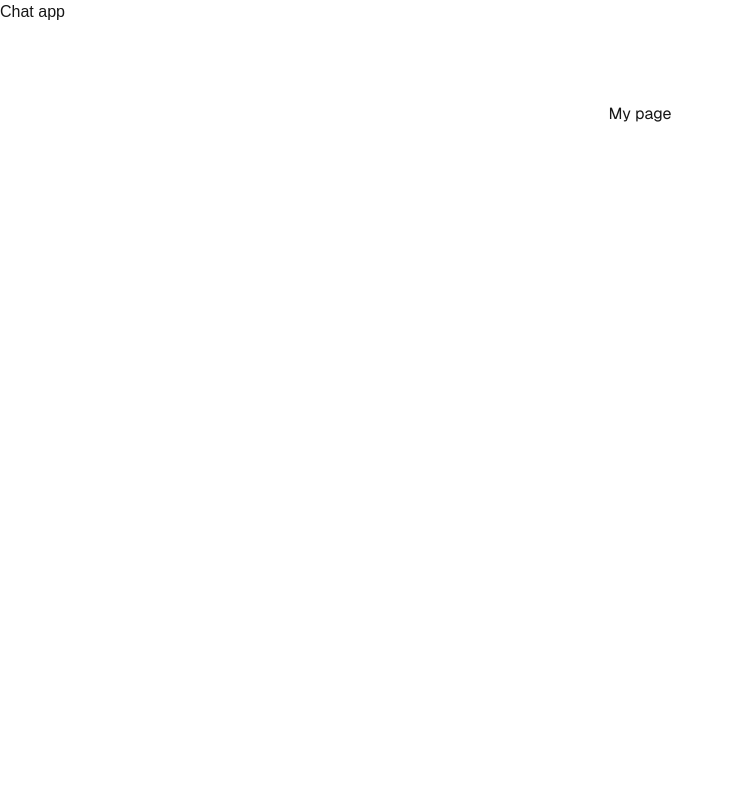
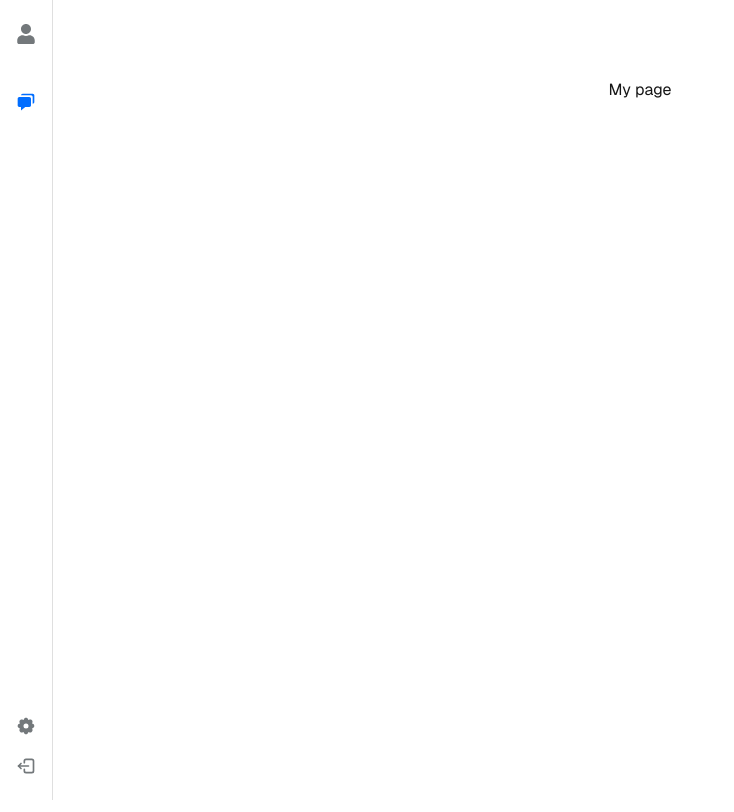
Before and after one commit to sp5255/chat-app, a Next.js app in the folder app-frontend/: page / in a window 1280 px wide. Shown: the top 812 px of the page, without its empty margins (0-734 px from the left). Built offline with nearby package versions, Linux system fonts and the light colour scheme.

Commit message:
feat: added sidenav

```diff
--- a/app-frontend/src/app/_components/Header/index.jsx
+++ b/app-frontend/src/app/_components/Header/index.jsx
@@ -6,4 +6,6 @@ const Header = () => {
   )
 }
 
+
+
 export default Header
--- /dev/null
+++ b/app-frontend/src/app/_components/Sidenav/index.jsx
@@ -0,0 +1,47 @@
+"use client";
+import { BiSolidChat } from "react-icons/bi";
+import { TbLogout2 } from "react-icons/tb";
+import { TbSettingsFilled } from "react-icons/tb";
+import { FaUser } from "react-icons/fa";
+import { useState } from "react";
+
+const TABS = {
+  chats: "All chats",
+  settings: "Settings",
+  logout: "Logout",
+};
+const Sidenav = () => {
+  const [activeTab, setActiveTab] = useState(TABS.chats);
+  return (
+    <nav className=" h-full fixed flex flex-col justify-between border-r-[1px] border-[#cccccc9e] px-4 py-6">
+      <header className="space-y-5">
+        <FaUser size={"20px"} color="#73787b" className="mb-12" />
+        <BiSolidChat
+          size={"20px"}
+          color={activeTab === TABS.chats ? "#006dff" : "#73787b"}
+        />
+        {/* saved messages */}
+      </header>
+      <footer className="space-y-5">
+        <TbSettingsFilled
+          size={"20px"}
+          color={activeTab === TABS.settings ? "#006dff" : "#73787b"}
+        />
+        <TbLogout2
+          size={"20px"}
+          color={activeTab === TABS.logout ? "#006dff" : "#73787b"}
+        />
+      </footer>
+    </nav>
+  );
+};
+
+export default Sidenav;
+
+/*
+colors :
+primary grey => #73787b
+secondary grey / light grey => #040415
+primary blue => #006dff
+primary black => #131c28
+ */
--- /dev/null
+++ b/app-frontend/src/app/_components/index.js
@@ -0,0 +1,4 @@
+import Header from "./Header";
+import Sidenav from "./Sidenav";
+
+export { Header, Sidenav };
--- a/app-frontend/src/app/layout.js
+++ b/app-frontend/src/app/layout.js
@@ -1,7 +1,6 @@
 import { Geist, Geist_Mono } from "next/font/google";
 import "./globals.css";
-import Header from "@/components/Header";
-
+import { Sidenav } from "@/components/index";
 
 const geistSans = Geist({
   variable: "--font-geist-sans",
@@ -24,7 +23,7 @@ export default function RootLayout({ children }) {
       <body
         className={`${geistSans.variable} ${geistMono.variable} antialiased`}
       >
-        <Header/>
+        <Sidenav />
         {children}
       </body>
     </html>
```
